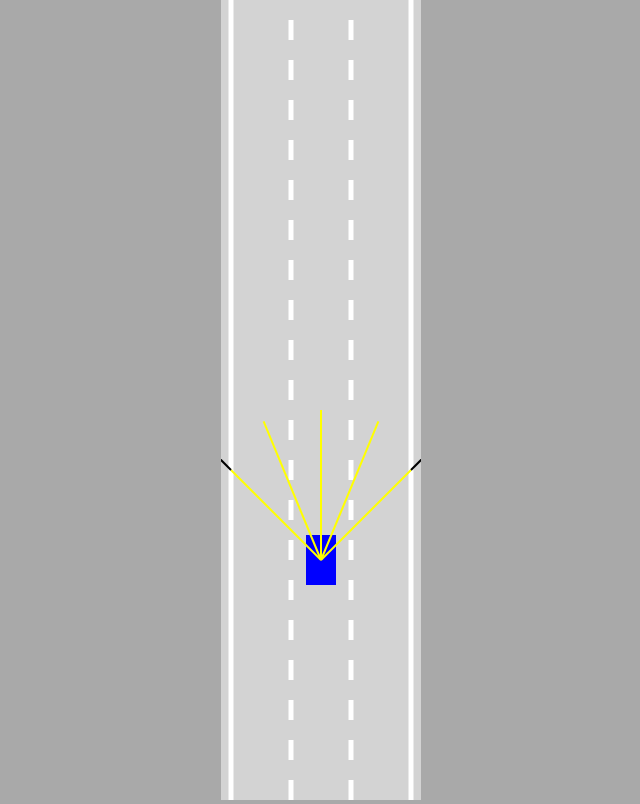
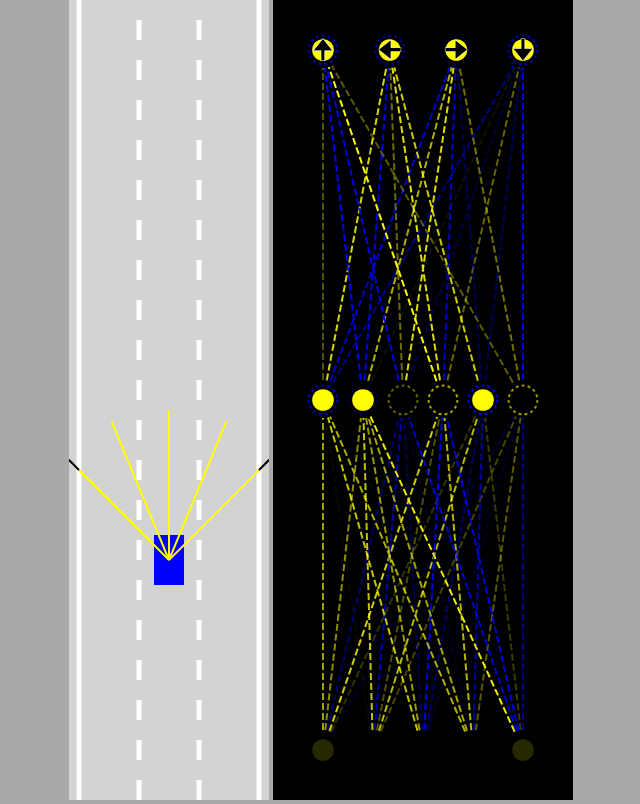
Before and after one commit to lva100/self-driving-car, a website built with Vite: page index.html in a window 1280 px wide. Shown: the whole page, without its empty margins (319-959 px from the left). Built offline with nearby package versions, Linux system fonts and the light colour scheme.

Commit message:
Made neutral network

```diff
--- a/index.html
+++ b/index.html
@@ -8,7 +8,8 @@
     <title>Self-driving car - No libraries</title>
   </head>
   <body>
-    <canvas id="myCanvas"></canvas>
+    <canvas id="carCanvas"></canvas>
+    <canvas id="networkCanvas"></canvas>
     <script type="module" src="/main.js"></script>
   </body>
 </html>
--- a/main.js
+++ b/main.js
@@ -1,35 +1,44 @@
 import './style.scss'
 import { Car } from "./src/car"
 import { Road } from "./src/road"
+import { Visualizer } from './src/visualizer';
 
-const canvas = document.getElementById("myCanvas");
-canvas.width = 200;
+const carCanvas = document.getElementById("carCanvas");
+carCanvas.width = 200;
+const networkCanvas = document.getElementById("networkCanvas");
+networkCanvas.width = 300;
 
-const ctx = canvas.getContext("2d");
-const road = new Road(canvas.width/2, canvas.width*0.9);
-const car = new Car(road.getLineCenter(1),100,30,50,"KEYS");
+const carCtx = carCanvas.getContext("2d");
+const networkCtx = networkCanvas.getContext("2d");
+
+const road = new Road(carCanvas.width/2, carCanvas.width*0.9);
+const car = new Car(road.getLineCenter(1),100,30,50,"AI");
 const traffic = [
     new Car(road.getLineCenter(1),-100,30,50,"DUMMY",2)
 ];
 
 animate();
 
-function animate() {
+function animate(time) {
     for(let i=0;i<traffic.length; i++){
         traffic[i].update(road.borders,[]);
     }
     car.update(road.borders,traffic);
-    canvas.height = window.innerHeight;
+    carCanvas.height = window.innerHeight;
+    networkCanvas.height = window.innerHeight;
 
-    ctx.save();
-    ctx.translate(0, -car.y + canvas.height*0.7);
+    carCtx.save();
+    carCtx.translate(0, -car.y + carCanvas.height*0.7);
 
-    road.draw(ctx);
+    road.draw(carCtx);
     for(let i=0;i<traffic.length; i++){
-        traffic[i].draw(ctx, "red");
+        traffic[i].draw(carCtx, "red");
     }
-    car.draw(ctx, "blue");
+    car.draw(carCtx, "blue");
 
-    ctx.restore();
+    carCtx.restore();
+
+    networkCtx.lineDashOffset=time/50;
+    Visualizer.drawNetwork(networkCtx,car.brain);
     requestAnimationFrame(animate);
 }
--- a/src/car.js
+++ b/src/car.js
@@ -1,6 +1,7 @@
 import { Controls } from "./controls";
 import { Sensor } from "./sensor";
 import { polysIntersect } from "./utils";
+import { NeutralNetwork } from "./neutralnetwork";
 
 
 export class Car {
@@ -17,8 +18,12 @@ export class Car {
         this.angle = 0;
         this.damaged = false;
 
+        this.useBrain = controlType=="AI";
+
         if(controlType!="DUMMY") {
             this.sensor = new Sensor(this);
+            this.brain = new NeutralNetwork([this.sensor.rayCount,6,4]);
+            // window.car = this;
         }
         this.controls = new Controls(controlType);
     }
@@ -31,6 +36,17 @@ export class Car {
         }
         if(this.sensor) {
             this.sensor.update(roadBorders,traffic);
+            const offsets =this.sensor.readings.map(
+                s=>s==null?0:1-s.offset
+            );
+            const outputs=NeutralNetwork.feedForward(offsets,this.brain);
+
+            if(this.useBrain) {
+                this.controls.forward=outputs[0];
+                this.controls.left=outputs[1];
+                this.controls.right=outputs[2];
+                this.controls.reverse=outputs[3];
+            }
         }
     }
 
--- a/src/controls.js
+++ b/src/controls.js
@@ -6,7 +6,7 @@ export class Controls {
         this.reverse = false;
 
         switch(type) {
-            case "KEYS":
+            case "AI":
                 this.#addKeyboardListeners();
                 break;
             case "DUMMY":
--- /dev/null
+++ b/src/level.js
@@ -0,0 +1,47 @@
+export class Level{
+    constructor(inputCount,outputCount) {
+        this.inputs=new Array(inputCount);
+        this.outputs=new Array(outputCount);
+        this.biases=new Array(outputCount);
+
+        this.weights=[];
+        for(let i=0;i<inputCount;i++) {
+            this.weights[i]=new Array(outputCount);
+        }
+
+        Level.#randomize(this);
+
+    }
+
+    static #randomize(level) {
+        for(let i=0;i<level.inputs.length;i++) {
+            for(let j=0;j<level.outputs.length;j++) {
+                level.weights[i][j]=Math.random()*2-1;
+            }
+        }
+
+        for(let i=0;i<level.biases.length;i++) {
+            level.biases[i]=Math.random()*2-1;
+        }
+    }
+
+    static feedForward(givenInputs,level) {
+        for(let i=0;i<level.inputs.length;i++) {
+            level.inputs[i]=givenInputs[i];
+        }
+
+        for(let i=0;i<level.outputs.length;i++) {
+            let sum=0;
+            for(let j=0;j<level.inputs.length;j++) {
+                sum=level.inputs[j]*level.weights[j][i];
+            }
+            if(sum>level.biases[i]){
+                level.outputs[i]=1;
+            }else{
+                level.outputs[i]=0;
+            }
+        }
+
+        return level.outputs;
+    }
+}
--- /dev/null
+++ b/src/neutralnetwork.js
@@ -0,0 +1,18 @@
+import { Level } from "./level";
+
+export class NeutralNetwork {
+    constructor(neuronCounts) {
+        this.levels=[];
+        for(let i=0;i<neuronCounts.length-1;i++) {
+            this.levels.push(new Level(neuronCounts[i],neuronCounts[i+1]));
+        }
+    }
+
+    static feedForward(givenInputs,network) {
+        let outputs=Level.feedForward(givenInputs,network.levels[0]);
+        for(let i=1;i<network.levels.length;i++) {
+            outputs=Level.feedForward(outputs,network.levels[i]);
+        }
+        return outputs;
+    }
+}
--- a/src/utils.js
+++ b/src/utils.js
@@ -38,3 +38,11 @@ export function polysIntersect(poly1, poly2) {
     }
     return false;
 }
+
+export function getRGBA(value){
+    const alpha=Math.abs(value);
+    const R=value<0?0:255;
+    const G=R;
+    const B=value>0?0:255;
+    return "rgba("+R+","+G+","+B+","+alpha+")";
+}
--- /dev/null
+++ b/src/visualizer.js
@@ -0,0 +1,112 @@
+import { lerp, getRGBA } from "./utils";
+
+export class Visualizer{
+    static drawNetwork(ctx,network){
+        const margin=50;
+        const left=margin;
+        const top=margin;
+        const width=ctx.canvas.width-margin*2;
+        const height=ctx.canvas.height-margin*2;
+
+        const levelHeight=height/network.levels.length;
+
+        for(let i=network.levels.length-1;i>=0;i--){
+            const levelTop=top+
+                lerp(
+                    height-levelHeight,
+                    0,
+                    network.levels.length==1
+                        ?0.5
+                        :i/(network.levels.length-1)
+                );
+
+            ctx.setLineDash([7,3]);
+            Visualizer.drawLevel(ctx,network.levels[i],
+                left,levelTop,
+                width,levelHeight,
+                i==network.levels.length-1
+                    ?['🠉','🠈','🠊','🠋']
+                    :[]
+            );
+        }
+    }
+
+    static drawLevel(ctx,level,left,top,width,height,outputLabels){
+        const right=left+width;
+        const bottom=top+height;
+
+        const {inputs,outputs,weights,biases}=level;
+
+        for(let i=0;i<inputs.length;i++){
+            for(let j=0;j<outputs.length;j++){
+                ctx.beginPath();
+                ctx.moveTo(
+                    Visualizer.#getNodeX(inputs,i,left,right),
+                    bottom
+                );
+                ctx.lineTo(
+                    Visualizer.#getNodeX(outputs,j,left,right),
+                    top
+                );
+                ctx.lineWidth=2;
+                ctx.strokeStyle=getRGBA(weights[i][j]);
+                ctx.stroke();
+            }
+        }
+
+        const nodeRadius=18;
+        for(let i=0;i<inputs.length;i++){
+            const x=Visualizer.#getNodeX(inputs,i,left,right);
+            ctx.beginPath();
+            ctx.arc(x,bottom,nodeRadius,0,Math.PI*2);
+            ctx.fillStyle="black";
+            ctx.fill();
+            ctx.beginPath();
+            ctx.arc(x,bottom,nodeRadius*0.6,0,Math.PI*2);
+            ctx.fillStyle=getRGBA(inputs[i]);
+            ctx.fill();
+        }
+
+        for(let i=0;i<outputs.length;i++){
+            const x=Visualizer.#getNodeX(outputs,i,left,right);
+            ctx.beginPath();
+            ctx.arc(x,top,nodeRadius,0,Math.PI*2);
+            ctx.fillStyle="black";
+            ctx.fill();
+            ctx.beginPath();
+            ctx.arc(x,top,nodeRadius*0.6,0,Math.PI*2);
+            ctx.fillStyle=getRGBA(outputs[i]);
+            ctx.fill();
+
+            ctx.beginPath();
+            ctx.lineWidth=2;
+            ctx.arc(x,top,nodeRadius*0.8,0,Math.PI*2);
+            ctx.strokeStyle=getRGBA(biases[i]);
+            ctx.setLineDash([3,3]);
+            ctx.stroke();
+            ctx.setLineDash([]);
+
+            if(outputLabels[i]){
+                ctx.beginPath();
+                ctx.textAlign="center";
+                ctx.textBaseline="middle";
+                ctx.fillStyle="black";
+                ctx.strokeStyle="white";
+                ctx.font=(nodeRadius*1.5)+"px Arial";
+                ctx.fillText(outputLabels[i],x,top+nodeRadius*0.1);
+                ctx.lineWidth=0.5;
+                ctx.strokeText(outputLabels[i],x,top+nodeRadius*0.1);
+            }
+        }
+    }
+
+    static #getNodeX(nodes,index,left,right){
+        return lerp(
+            left,
+            right,
+            nodes.length==1
+                ?0.5
+                :index/(nodes.length-1)
+        );
+    }
+}
--- a/style.scss
+++ b/style.scss
@@ -5,6 +5,10 @@ body {
   text-align: center;
 }
 
-#myCanvas {
+#carCanvas {
   background: lightgray;
 }
+
+#networkCanvas {
+  background: black;
+}
```
